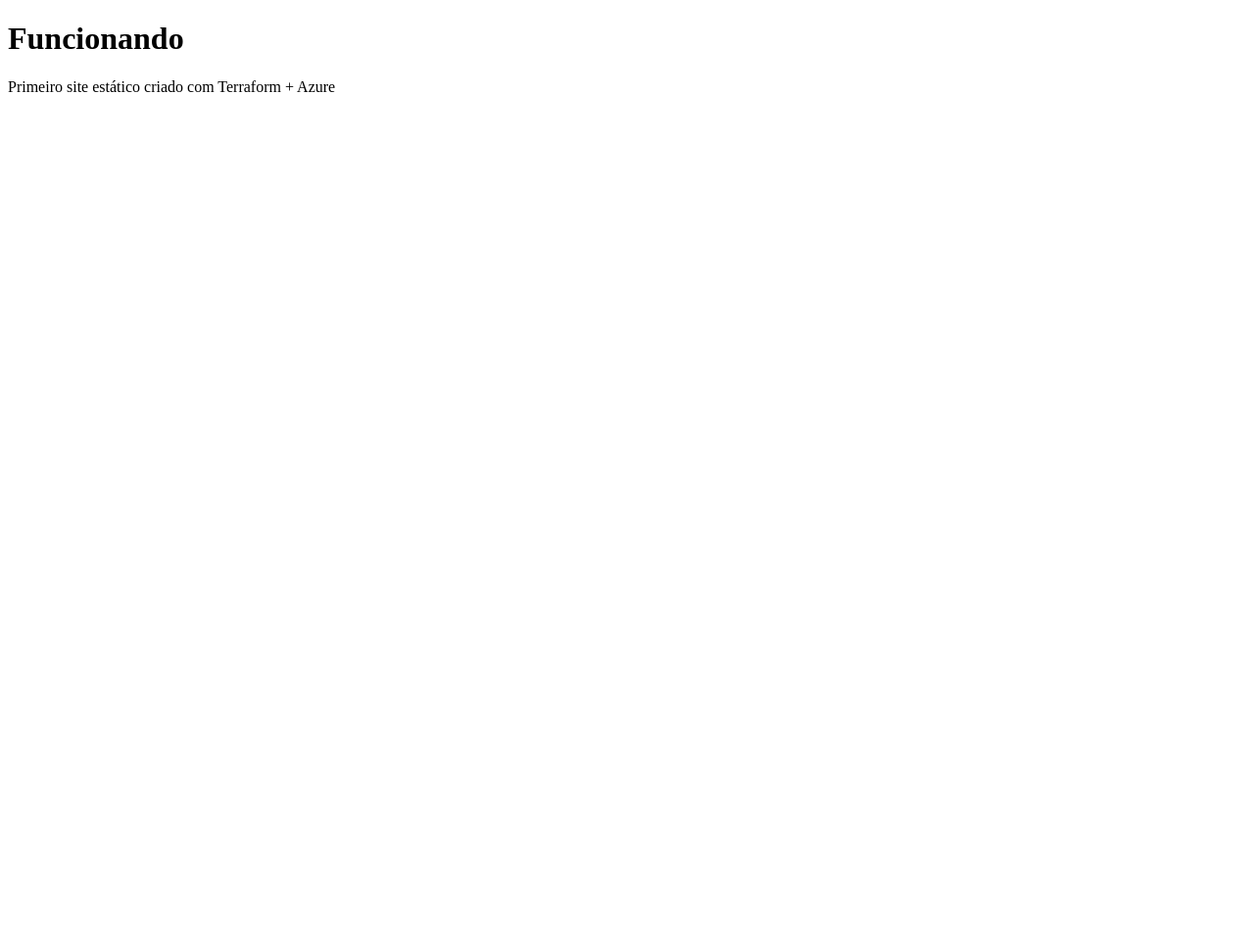
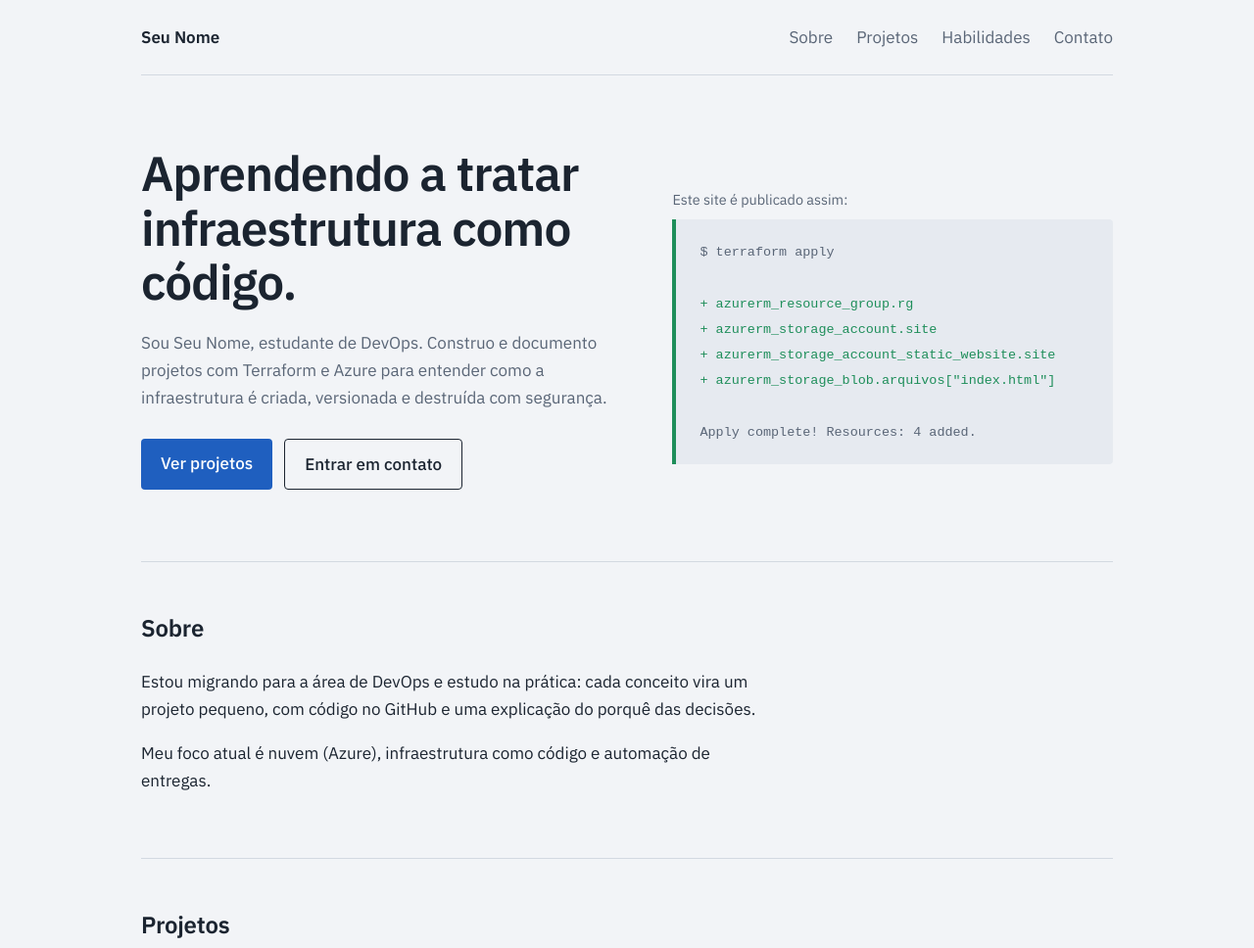
Before and after one commit to PHMac20XX2/static, a plain HTML site: page site/index.html in a window 1280 px wide. Shown: the top 968 px of the page at 98% size. Before the commit the page ends 800 px from the top, so only its background shows below. Drawn offline with Linux system fonts and the light colour scheme; files that its build step writes are made by us from their sources.

Commit message:
Addition of a new, updated portfolio.

```diff
--- a/site/index.html
+++ b/site/index.html
@@ -1,13 +1,105 @@
 <!DOCTYPE html>
-<html lang="en">
+<html lang="pt-BR">
 <head>
-    <meta charset="UTF-8">
-    <meta name="viewport" content="width=device-width, initial-scale=1.0">
-    <title>site estático</title>
-    <link rel="stylesheet" href="css/style.css"/>
+  <meta charset="UTF-8">
+  <meta name="viewport" content="width=device-width, initial-scale=1">
+  <title>Pedro Macedo | Portfólio DevOps</title>
+  <meta name="description" content="Portfólio de estudos em DevOps: Terraform, Azure e automação.">
+  <link rel="preconnect" href="https://fonts.googleapis.com">
+  <link rel="preconnect" href="https://fonts.gstatic.com" crossorigin>
+  <link href="https://fonts.googleapis.com/css2?family=IBM+Plex+Mono:wght@400;500&family=IBM+Plex+Sans:wght@400;500;600&display=swap" rel="stylesheet">
+  <link rel="stylesheet" href="style.css">
 </head>
 <body>
-    <h1> Funcionando </h1>
-    <p> Primeiro site estático criado com Terraform + Azure</p>
+  <header class="topo">
+    <a class="marca" href="#inicio">Seu Nome</a>
+    <nav aria-label="Principal">
+      <a href="#sobre">Sobre</a>
+      <a href="#projetos">Projetos</a>
+      <a href="#habilidades">Habilidades</a>
+      <a href="#contato">Contato</a>
+    </nav>
+  </header>
+
+  <main>
+    <section class="hero" id="inicio">
+      <div class="hero-texto">
+        <h1>Aprendendo a tratar infraestrutura como código.</h1>
+        <p>Sou Seu Nome, estudante de DevOps. Construo e documento projetos com Terraform e Azure para entender como a infraestrutura é criada, versionada e destruída com segurança.</p>
+        <p class="acoes">
+          <a class="botao" href="#projetos">Ver projetos</a>
+          <a class="botao-sec" href="#contato">Entrar em contato</a>
+        </p>
+      </div>
+
+      <figure class="plan">
+        <figcaption>Este site é publicado assim:</figcaption>
+<pre><code><span class="mut">$ terraform apply</span>
+
+<span class="add">+ azurerm_resource_group.rg</span>
+<span class="add">+ azurerm_storage_account.site</span>
+<span class="add">+ azurerm_storage_account_static_website.site</span>
+<span class="add">+ azurerm_storage_blob.arquivos["index.html"]</span>
+
+<span class="mut">Apply complete! Resources: 4 added.</span></code></pre>
+      </figure>
+    </section>
+
+    <section id="sobre">
+      <h2>Sobre</h2>
+      <p>Estou migrando para a área de DevOps e estudo na prática: cada conceito vira um projeto pequeno, com código no GitHub e uma explicação do porquê das decisões.</p>
+      <p>Meu foco atual é nuvem (Azure), infraestrutura como código e automação de entregas.</p>
+    </section>
+
+    <section id="projetos">
+      <h2>Projetos</h2>
+      <ul class="lista">
+        <li>
+          <h3>Site estático com Terraform + Azure</h3>
+          <p>Storage Account com site estático, publicada por código. Inclui variáveis, outputs, .gitignore para proteger o state e ciclo plan/apply/destroy.</p>
+          <p class="tags">Terraform, Azure Storage, Git</p>
+          <a href="https://github.com/seu-usuario/seu-repositorio">Ver no GitHub</a>
+        </li>
+        <li>
+          <h3>Próximo: pipeline no GitHub Actions</h3>
+          <p>Rodar terraform plan em cada Pull Request e apply após o merge, com credenciais guardadas em Secrets.</p>
+          <p class="tags">GitHub Actions, CI/CD</p>
+          <span class="status">Em estudo</span>
+        </li>
+        <li>
+          <h3>Próximo: state remoto e módulos</h3>
+          <p>Guardar o state em uma Storage Account e transformar o código em módulo reutilizável.</p>
+          <p class="tags">Terraform, Backend remoto</p>
+          <span class="status">Em estudo</span>
+        </li>
+      </ul>
+    </section>
+
+    <section id="habilidades">
+      <h2>Habilidades</h2>
+      <dl class="skills">
+        <dt>Em uso</dt>
+        <dd>Terraform, Azure CLI, Azure Storage, Git e GitHub</dd>
+        <dt>Estudando</dt>
+        <dd>GitHub Actions, Azure Front Door e CDN, módulos Terraform</dd>
+        <dt>Próximos passos</dt>
+        <dd>Docker, Kubernetes, monitoramento</dd>
+      </dl>
+    </section>
+
+    <section id="contato">
+      <h2>Contato</h2>
+      <p>Troque estes links pelos seus:</p>
+      <ul class="contatos">
+        <li><a href="https://github.com/seu-usuario">GitHub</a></li>
+        <li><a href="https://www.linkedin.com/in/seu-usuario">LinkedIn</a></li>
+        <li><a href="mailto:seu@email.com">seu@email.com</a></li>
+      </ul>
+    </section>
+  </main>
+
+  <footer class="rodape">
+    <p>Feito com HTML e CSS, publicado com Terraform na Azure.</p>
+  </footer>
 </body>
 </html>
--- a/site/style.css
+++ b/site/style.css
@@ -0,0 +1,135 @@
+:root {
+  --papel: #f2f4f7;
+  --tinta: #1b2430;
+  --suave: #5a6677;
+  --azul: #1f5fbf;
+  --verde: #1e8e5a;
+  --linha: #d3d9e1;
+  --bloco: #e6eaf0;
+  --sans: "IBM Plex Sans", system-ui, -apple-system, "Segoe UI", sans-serif;
+  --mono: "IBM Plex Mono", ui-monospace, Consolas, monospace;
+}
+
+* { box-sizing: border-box; }
+
+html { scroll-behavior: smooth; }
+
+body {
+  margin: 0;
+  background: var(--papel);
+  color: var(--tinta);
+  font: 400 1.0625rem/1.65 var(--sans);
+}
+
+a { color: var(--azul); }
+a:focus-visible { outline: 3px solid var(--azul); outline-offset: 3px; }
+
+.topo, main, .rodape {
+  width: min(100% - 2.5rem, 62rem);
+  margin-inline: auto;
+}
+
+.topo {
+  display: flex;
+  flex-wrap: wrap;
+  justify-content: space-between;
+  align-items: center;
+  gap: 0.75rem 2rem;
+  padding: 1.5rem 0;
+  border-bottom: 1px solid var(--linha);
+}
+
+.marca { font-weight: 600; color: var(--tinta); text-decoration: none; }
+
+.topo nav { display: flex; flex-wrap: wrap; gap: 0.25rem 1.5rem; }
+.topo nav a { color: var(--suave); text-decoration: none; }
+.topo nav a:hover { color: var(--tinta); text-decoration: underline; }
+
+/* Hero */
+.hero {
+  display: grid;
+  grid-template-columns: 1.1fr 1fr;
+  gap: 3rem;
+  align-items: center;
+  padding: 4.5rem 0 3.5rem;
+}
+
+h1 {
+  margin: 0 0 1.25rem;
+  font-size: clamp(2rem, 4.5vw, 3.1rem);
+  line-height: 1.12;
+  font-weight: 600;
+  letter-spacing: -0.02em;
+  max-width: 18ch;
+}
+
+.hero-texto p { max-width: 52ch; color: var(--suave); }
+
+.acoes { display: flex; flex-wrap: wrap; gap: 0.75rem; margin-top: 1.75rem; }
+
+.botao, .botao-sec {
+  padding: 0.7rem 1.25rem;
+  border-radius: 4px;
+  font-weight: 500;
+  text-decoration: none;
+}
+.botao { background: var(--azul); color: #fff; }
+.botao:hover { background: #174a95; }
+.botao-sec { border: 1px solid var(--tinta); color: var(--tinta); }
+.botao-sec:hover { background: var(--bloco); }
+
+/* Bloco de código: o elemento memorável */
+.plan { margin: 0; }
+.plan figcaption { margin-bottom: 0.5rem; font-size: 0.9rem; color: var(--suave); }
+.plan pre {
+  margin: 0;
+  padding: 1.25rem 1.5rem;
+  background: var(--bloco);
+  border-left: 4px solid var(--verde);
+  border-radius: 0 4px 4px 0;
+  overflow-x: auto;
+  font: 400 0.84rem/1.8 var(--mono);
+}
+.add { color: var(--verde); font-weight: 500; }
+.mut { color: var(--suave); }
+
+/* Seções */
+section { padding: 3rem 0; border-top: 1px solid var(--linha); }
+.hero { border-top: 0; }
+
+h2 { margin: 0 0 1.25rem; font-size: 1.5rem; font-weight: 600; letter-spacing: -0.01em; }
+h3 { margin: 0 0 0.35rem; font-size: 1.15rem; font-weight: 600; }
+section p { max-width: 62ch; }
+
+/* Projetos */
+.lista { list-style: none; margin: 0; padding: 0; }
+.lista li { padding: 1.5rem 0; border-bottom: 1px solid var(--linha); }
+.lista li:first-child { padding-top: 0; }
+.lista li:last-child { border-bottom: 0; padding-bottom: 0; }
+.lista p { margin: 0 0 0.5rem; }
+.tags { font: 400 0.85rem var(--mono); color: var(--suave); }
+.status { font-size: 0.9rem; color: var(--suave); font-style: italic; }
+
+/* Habilidades */
+.skills { display: grid; grid-template-columns: 9rem 1fr; gap: 0.9rem 1.5rem; margin: 0; }
+.skills dt { font-weight: 600; }
+.skills dd { margin: 0; color: var(--suave); }
+
+/* Contato */
+.contatos { list-style: none; margin: 0; padding: 0; display: flex; flex-wrap: wrap; gap: 0.5rem 2rem; }
+
+.rodape { padding: 2rem 0 3rem; border-top: 1px solid var(--linha); color: var(--suave); font-size: 0.9rem; }
+
+/* Página 404 */
+.erro { padding: 6rem 0; }
+.erro .codigo { font: 500 1rem var(--mono); color: var(--suave); }
+
+@media (max-width: 760px) {
+  .hero { grid-template-columns: 1fr; gap: 2rem; padding-top: 3rem; }
+  .skills { grid-template-columns: 1fr; gap: 0.15rem; }
+  .skills dd { margin-bottom: 0.9rem; }
+}
+
+@media (prefers-reduced-motion: reduce) {
+  html { scroll-behavior: auto; }
+}
```
Also changed, not shown: 1 other file.
